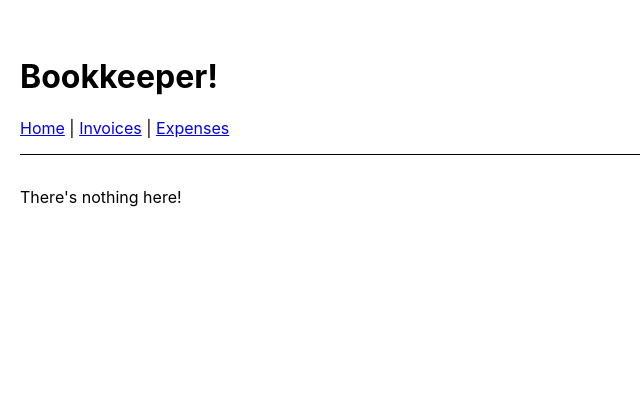
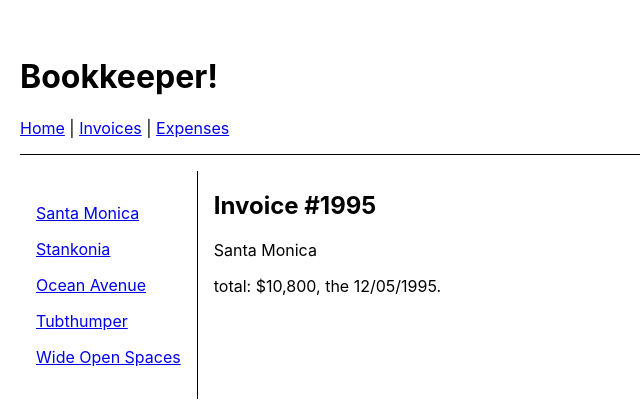
Before and after one commit to vincentDubresson/WCS-React-Router-Tutorial, a React (Create React App) app: page /invoices/1995 in a window 1280 px wide. Shown: the top 406 px of the page, without its empty margins (0-640 px from the left). Built offline with nearby package versions, Linux system fonts and the light colour scheme.

Commit message:
Intégration du détail d'une facture grâce aux URL params

```diff
--- a/src/datas/Invoices.js
+++ b/src/datas/Invoices.js
@@ -38,3 +38,11 @@ let invoices = [
 export function getInvoices() {
     return invoices;
 }
+
+/* Ici, nous créeons une fonction qui va nous servir à récupérer
+    les données d'une facture en fonction de son 'id'. */
+export function getInvoice(number) {
+    return invoices.find(
+        (invoice) => invoice.number === number
+    );
+}
--- a/src/index.js
+++ b/src/index.js
@@ -13,6 +13,7 @@ import App from './App';
 import { BrowserRouter as Router, Routes, Route } from 'react-router-dom';
 import Invoices from './routes/Invoices';
 import Expenses from './routes/Expenses';
+import Invoice from './routes/Invoice';
 
 const root = ReactDOM.createRoot(document.getElementById('root'));
 root.render(
@@ -22,7 +23,12 @@ root.render(
       <Route path="/" element={<App />}>
         {/* Nous imbriquons les routes filles afin d'éviter une répétition du code
             notamment pour la Navbar */}
-        <Route path="invoices" element={<Invoices />} />
+        <Route path="invoices" element={<Invoices />}>
+          {/* Ici, nous rajoutons une route enfant qui nous servira à afficher le
+              détail d'une facture. ':invoiceId' est un param qui sera appelé grâce à
+              la fonction useParam() dans le fichier 'invoice.jsx' */}
+          <Route path=":invoiceId" element={<Invoice />}/>
+        </Route>
         <Route path="expenses" element={<Expenses />} />
         {/* Ici, nous allons ajouter une route "sans correspondance" (fausse page "404 not found")
             qui s'affichera si une toute autre route que celle prédéfinie ci-dessus est appelée. */}
--- /dev/null
+++ b/src/routes/Invoice.jsx
@@ -0,0 +1,20 @@
+import { useParams } from 'react-router-dom';
+import { getInvoice } from '../datas/Invoices';
+
+export default function Invoice() {
+    let { invoiceId } = useParams();
+    /* ou  let params = useParams() */
+
+    /* Ci-dessous, il ne faut pas oublier le parseInt() car la fonction
+        useParams renvoie TOUJOURS une chaîne de caractères */
+    let invoice = getInvoice(parseInt(invoiceId, 10));
+
+    return(
+        <div style={{ paddingLeft: "1rem" }}>
+            <h2>Invoice #{invoiceId}</h2>
+            {/* ou <h2 style={{ paddingLeft: "1rem" }}>Invoice #{param.invoiceId}</h2> */}
+            <p>{invoice.name}</p>
+            <p>total: {invoice.amount}, the {invoice.due}.</p>
+        </div>
+    );
+}
--- a/src/routes/Invoices.jsx
+++ b/src/routes/Invoices.jsx
@@ -3,7 +3,7 @@
  * Ce n'est pas obligatoire mais cela rend l'organisation plus simple
  * si vous êtes ammené à développer un grosse application.
  */
-import { Link } from 'react-router-dom';
+import { Link, Outlet } from 'react-router-dom';
 import { getInvoices } from '../datas/Invoices';
 
 export default function Invoices() {
@@ -36,6 +36,7 @@ export default function Invoices() {
                 </Link>
             ))}
             </nav>
+            <Outlet />
       </div>
     );
 }
```
Lines whose indentation alone changed are shown as unchanged.
